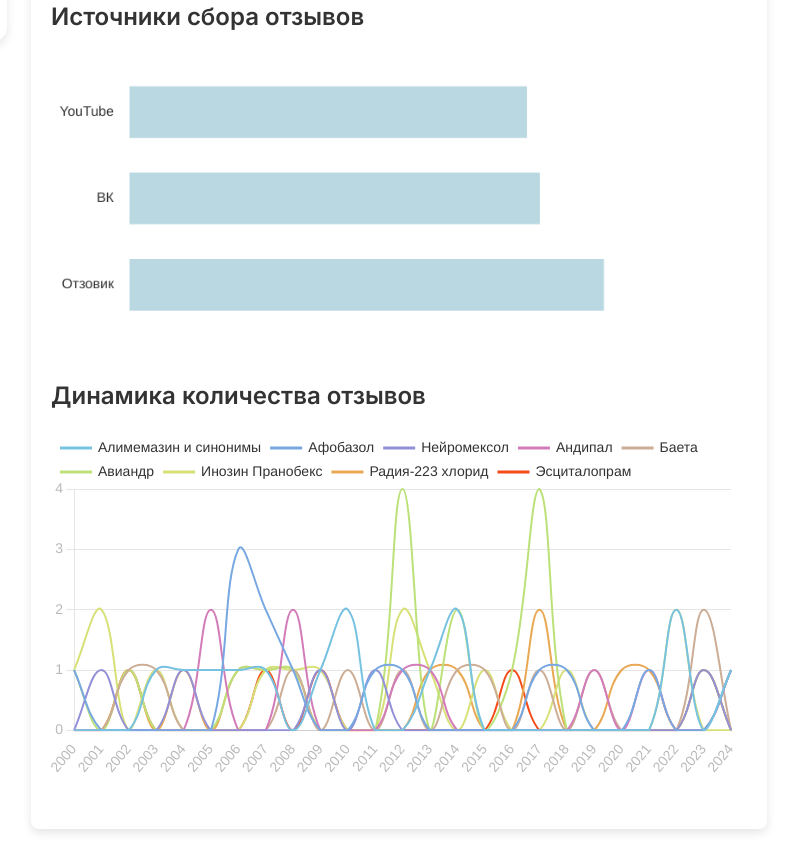
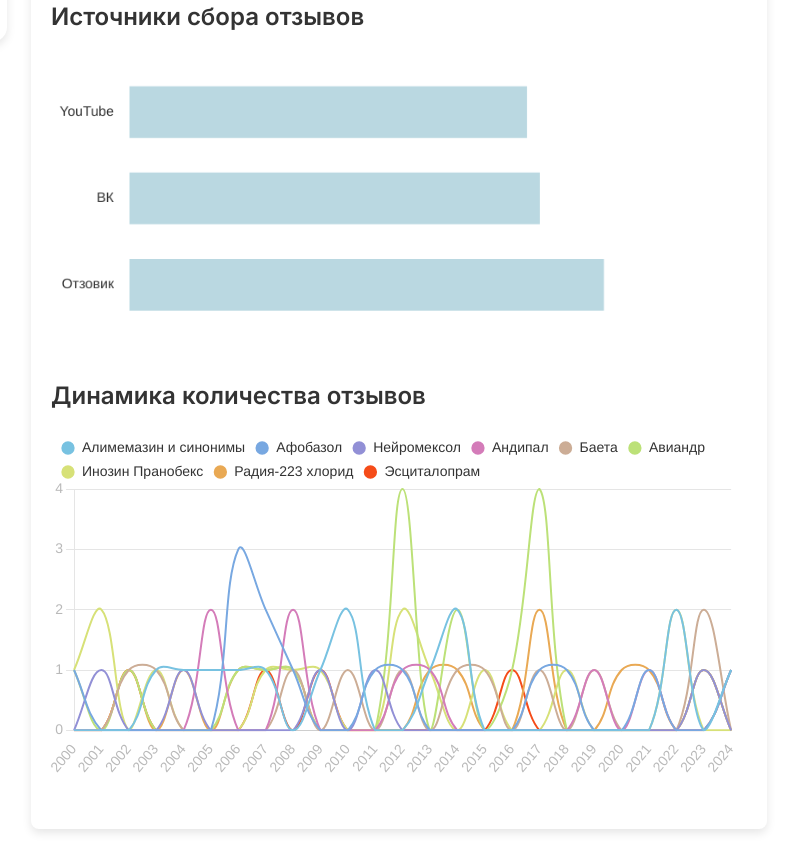
Before and after one commit to ksumarshmallow/MEDBIOTECH, a website with bundled scripts: page public/index.html in a window 1280 px wide. Shown: the part 874-1723 px from the top of the page, without its empty margins (431-1228 px from the left). Built offline with nearby package versions, Linux system fonts and the light colour scheme.

Commit message:
point time

```diff
--- a/public/scripts/dataloader.js
+++ b/public/scripts/dataloader.js
@@ -324,8 +324,10 @@ function updateCharts(filteredReviews) {
                     align: 'start',
                     labels: {
                         color: '#333',
-                        boxHeight: 1,
+                        boxHeight: 8,
                         boxWidth: 30,
+                        usePointStyle: true,
+                        pointStyle: 'circle',
                         font: {
                             size: 14
                         },
--- a/public/style.css
+++ b/public/style.css
@@ -511,3 +511,6 @@ h3 {
     width: 600px !important;
     height: 300px !important;
 }
+
+/* ~~~~~~~~~~~~~~~~~~~~~~~~~~~~~~~~~~ */
+/* IV. Time line */
```
